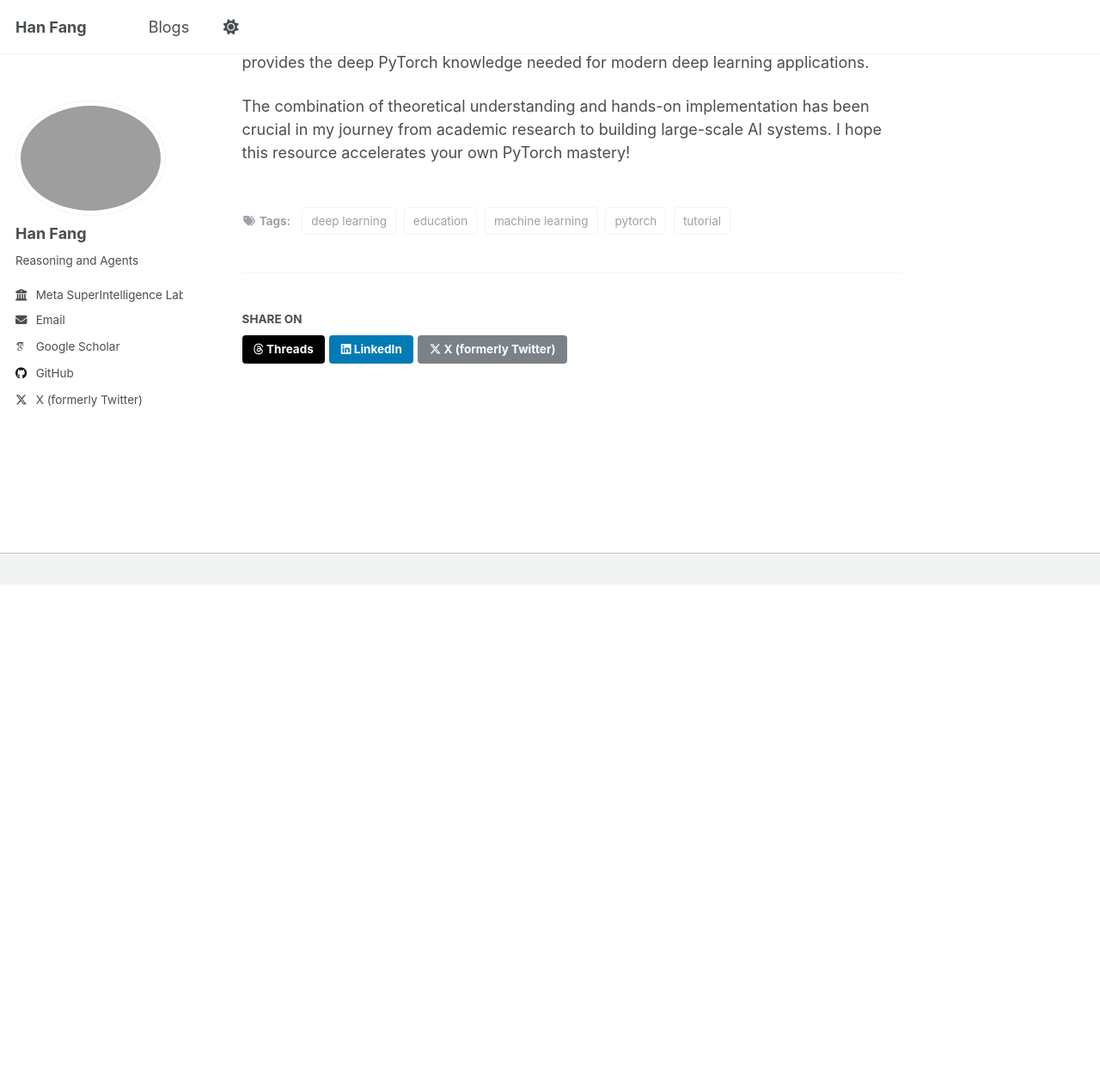
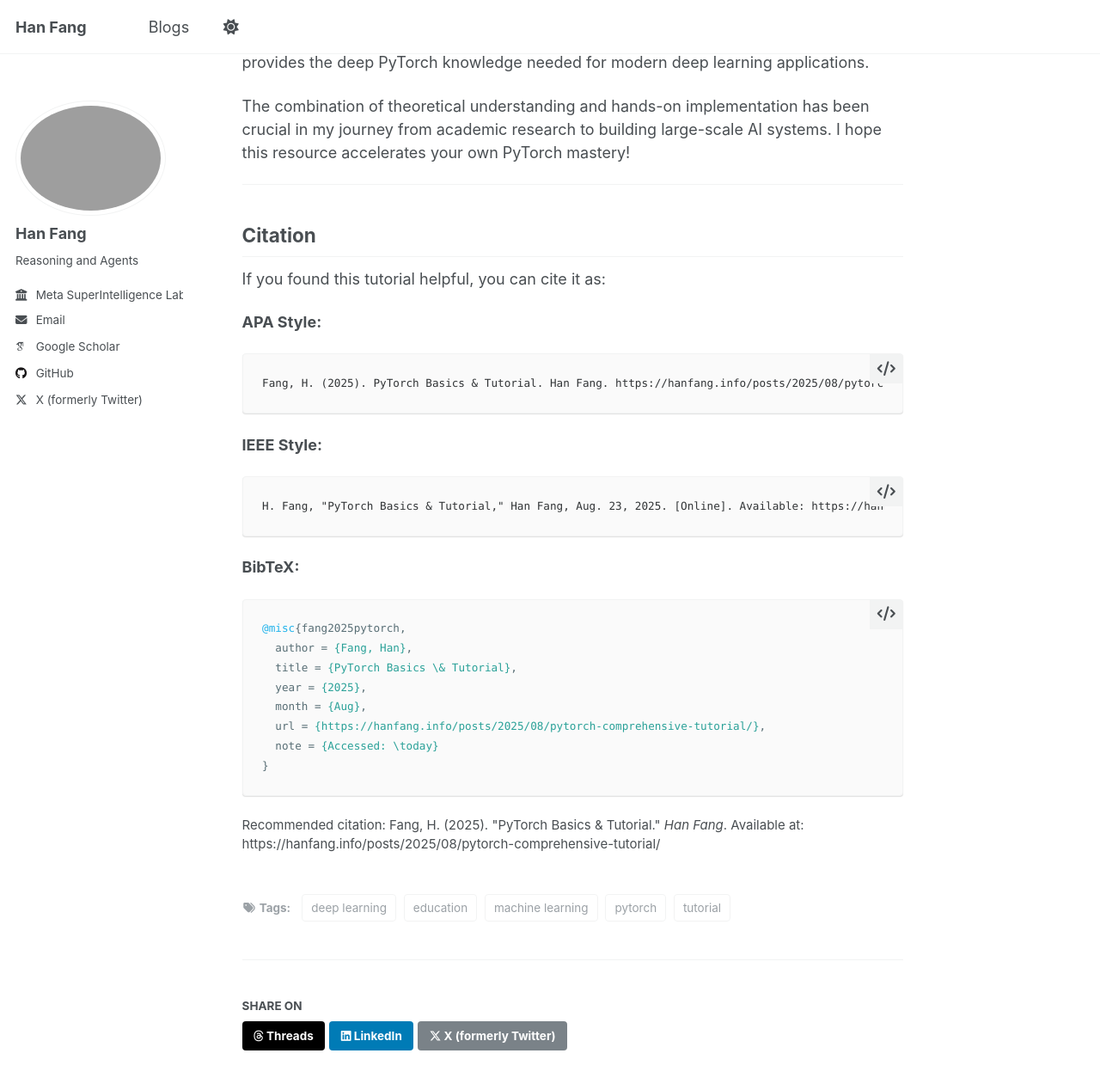
Before and after one commit to hanfang/hanfang.github.io, a Jekyll site: the page built from _posts/2025-08-23-pytorch-comprehensive-tutorial.md, in a window 1280 px wide and 1400 px high, scrolled down 10486 px. Shown: the top 1261 px of the window at 86% size. Built offline with Jekyll 4.4.1, drawn with Linux system fonts in a browser that asks for light colours; some web fonts are replaced; before the commit the page ends 11166 px from its top, so only the background shows below that.

Commit message:
Add citation information to PyTorch tutorial blog post
- Add citation metadata to front matter
- Include APA, IEEE, and BibTeX citation formats
- Make the blog post properly citable for academic/professional use

````diff
--- a/_posts/2025-08-23-pytorch-comprehensive-tutorial.md
+++ b/_posts/2025-08-23-pytorch-comprehensive-tutorial.md
@@ -8,6 +8,7 @@ tags:
   - deep learning
   - tutorial
   - education
+citation: 'Fang, H. (2025). "PyTorch Basics & Tutorial." <i>Han Fang</i>. Available at: https://hanfang.info/posts/2025/08/pytorch-comprehensive-tutorial/'
 ---
 
 I've created a comprehensive PyTorch tutorial that takes you from basic tensor operations to advanced topics like attention mechanisms and mixed precision training. This hands-on guide includes real code examples and practical implementations that demonstrate core concepts in modern deep learning.
@@ -444,3 +445,31 @@ After completing this tutorial, you'll master:
 Whether you're building research prototypes or production ML systems, this tutorial provides the deep PyTorch knowledge needed for modern deep learning applications.
 
 The combination of theoretical understanding and hands-on implementation has been crucial in my journey from academic research to building large-scale AI systems. I hope this resource accelerates your own PyTorch mastery!
+
+---
+
+## Citation
+
+If you found this tutorial helpful, you can cite it as:
+
+**APA Style:**
+```
+Fang, H. (2025). PyTorch Basics & Tutorial. Han Fang. https://hanfang.info/posts/2025/08/pytorch-comprehensive-tutorial/
+```
+
+**IEEE Style:**
+```
+H. Fang, "PyTorch Basics & Tutorial," Han Fang, Aug. 23, 2025. [Online]. Available: https://hanfang.info/posts/2025/08/pytorch-comprehensive-tutorial/
+```
+
+**BibTeX:**
+```bibtex
+@misc{fang2025pytorch,
+  author = {Fang, Han},
+  title = {PyTorch Basics \& Tutorial},
+  year = {2025},
+  month = {Aug},
+  url = {https://hanfang.info/posts/2025/08/pytorch-comprehensive-tutorial/},
+  note = {Accessed: \today}
+}
+```
````
